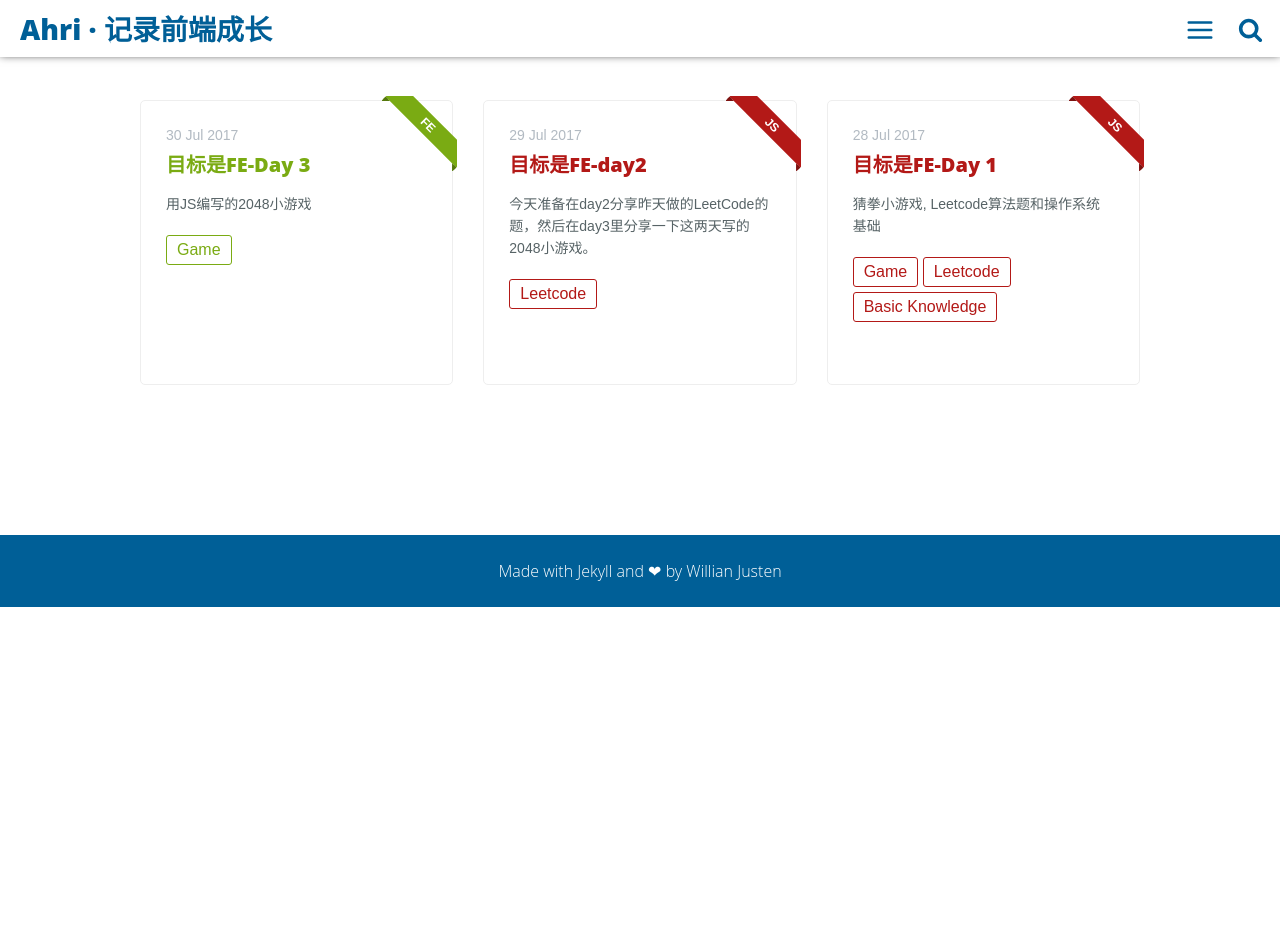
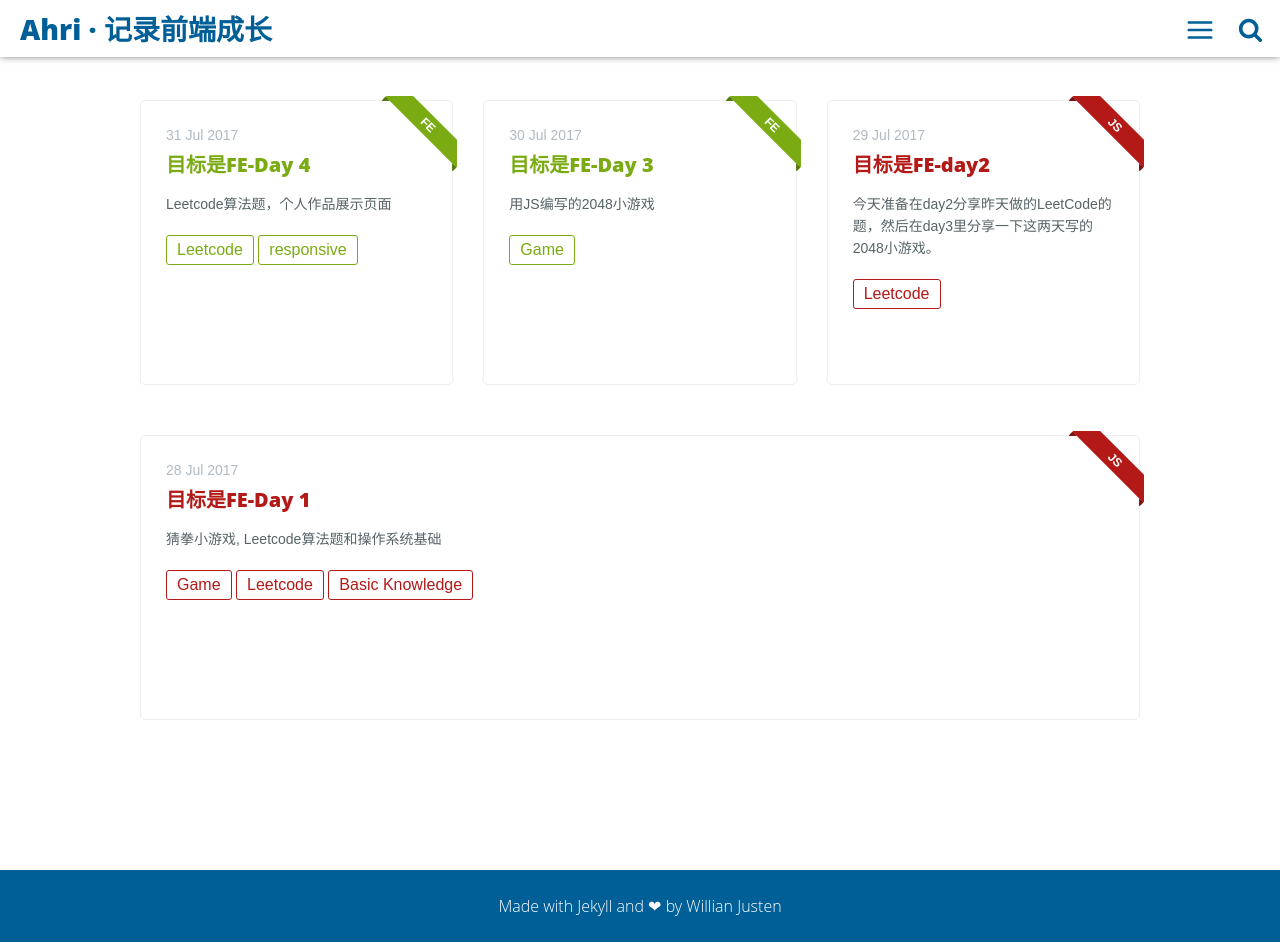
Before and after one commit to shannuo/shannuo.github.io, a Jekyll site: the page built from index.html, in a window 1280 px wide and 942 px high. Built offline with Jekyll 4.4.1, drawn with Linux system fonts in a browser that asks for light colours; some of the changed lines change nothing that is shown.

Commit message:
add day4

```diff
--- a/_posts/2017-07-28-day03.MD
+++ b/_posts/2017-07-30-day03.MD
@@ -37,7 +37,6 @@ day3将分享用JS编写的2048小游戏。
 
 当玩家成功合成2048后，游戏就顺利通关了，而如果正宫格中的格子全部填满并且相邻的格子都不相同也就是无法移动的话，那么恭喜你，gameover。
 
-### 示例图：
 
 ## 游戏分析：
 
--- /dev/null
+++ b/_posts/2017-07-31-day04.md
@@ -0,0 +1,173 @@
+---
+layout: post
+title: "目标是FE-Day 4"
+date: 2017-07-31 0:34:26
+image: '/assets/img/'
+description: ' Leetcode算法题，个人作品展示页面'
+main-class: 'FE'
+color: '#D6BA32'
+tags:
+- Leetcode
+- responsive
+categories: FE
+twitter_text: '前端学习提升计划第四天'
+introduction: 'Leetcode算法题，个人作品展示页面'
+---
+
+### Ahri-珊
+
+day4将分享LeetCode算法题119,121,122以及个人展示页面的制作。
+
+## LeetCode
+
+今天的三道题都比较简单，都是以前已经做过的知识点（杨辉三角，动态规划）。
+
+### 119.Pascal's Triangle II
+
+输出杨辉三角的第k层。
+
+#### 心路历程
+
+第k层规律：第k层的元素除去首尾的1之后其余元素为k-1层元素两两相加。
+
+代码：
+
+{% highlight JavaScript %}
+var getRow = function(rowIndex) {
+    if(rowIndex==0)
+        return [1];
+    var res = [];
+    res[0] = [1];
+    for(var i=1;i<=rowIndex;i++)
+        {
+            res[i] = new Array();
+            res[i].push(1);
+            for(var j=0;j<i-1;j++)
+                {
+                    res[i].push(res[i-1][j]+res[i-1][j+1]);
+                }
+            res[i].push(1);
+        }
+    return res[rowIndex];
+};
+{% endhighlight %}
+
+### 121. Best Time to Buy and Sell Stock
+
+买卖股票，只能买一次。
+
+#### 心路历程
+
+ 1.题目类型：动态规划问题
+ 2.动态规划需要的两个变量：a.global 记录全局最优 b.local 记录局部最优
+ 3.什么时候局部最优：当晚一天卖的时候比前一天卖赚的少的时候，local不能再累加
+ 4.什么时候全局最优: 用global记录每次的局部最优，局部最优中最大的为全局最优，因此遇到更大的局部最优就记录到global
+
+代码：
+
+{% highlight JavaScript %}
+var maxProfit = function(prices) {
+    var global_p = 0;
+    var local_p = 0;
+    var profit;
+    for(var i=0;i<prices.length-1;i++)
+        {
+            profit = prices[i+1]-prices[i];
+            local_p = Math.max(local_p+profit,profit);
+            global_p = Math.max(global_p,local_p);
+        }
+    return global_p;
+};
+{% endhighlight %}
+
+### Best Time to Buy and Sell Stock II
+
+买卖股票，可以无限次买。
+
+#### 心路历程
+
+ 这一题可以无限次的买，那太简单了，只要有钱赚我就买买买。钱就加加加！
+
+代码：
+
+{% highlight JavaScript %}
+var maxProfit = function(prices) {
+    var global_p = 0;
+    var local_p = 0;
+    var profit;
+    for(var i=0;i<prices.length-1;i++)
+        {
+            profit = prices[i+1]-prices[i];
+            local_p = Math.max(local_p+profit,profit);
+            global_p = Math.max(global_p,local_p);
+        }
+    return global_p;
+};
+{% endhighlight %}
+
+### Profit
+
+今天用React写了个简单的个人展示页面。
+
+![profit](/assets/media/profit.png)
+
+核心组件为导航栏和展示卡片。
+
+#### 导航栏
+
+{% highlight JavaScript %}
+class App extends Component {
+    constructor(props) {
+        super(props)
+        this.state = {
+        }
+    }
+ 	render() {
+		return (
+		  <nav className="navbar navbar-default App">
+			<div className="container-fluid">
+			<div className="navbar-header">
+				<a className="navbar-brand" href="">Ahri-珊</a>
+				<img src='favicon.ico' className="App-logo" alt="logo" />
+			</div>
+			<div>
+				<ul className="nav navbar-nav">
+					<li className="dropdown"><Link to="/">Demo</Link></li>
+					<li className="dropdown"><Link to="/about">About Me</Link></li>
+				</ul>
+			</div>
+			</div>
+			<div>{this.props.children}</div>
+		  </nav>
+		);
+ 	 }
+}
+export default App;
+
+{% endhighlight %}
+
+#### 展示卡片
+
+{% highlight JavaScript %}
+export default class CardComponent extends React.Component{
+	constructor(props) {
+    super(props);
+    this.state = {};
+  }
+    render(){
+        return(
+				<div className="col-sm-3 col-xs-12 card">
+					<div className="card_content">
+						<div className={this.props.class}>
+							<h1><a href={this.props.url} target="_blank">{this.props.title}</a>
+								<small>{this.props.time}</small>
+							</h1>
+						</div>
+						<p>{this.props.introduce}</p>
+						<img src={this.props.img} alt={this.props.title} />
+					</div>
+				</div>
+        )
+    }
+}
+{% endhighlight %}
```
Also changed, not shown: assets/img/blog-author.jpg, assets/media/profit.png (added), src/img/blog-author.jpg.
